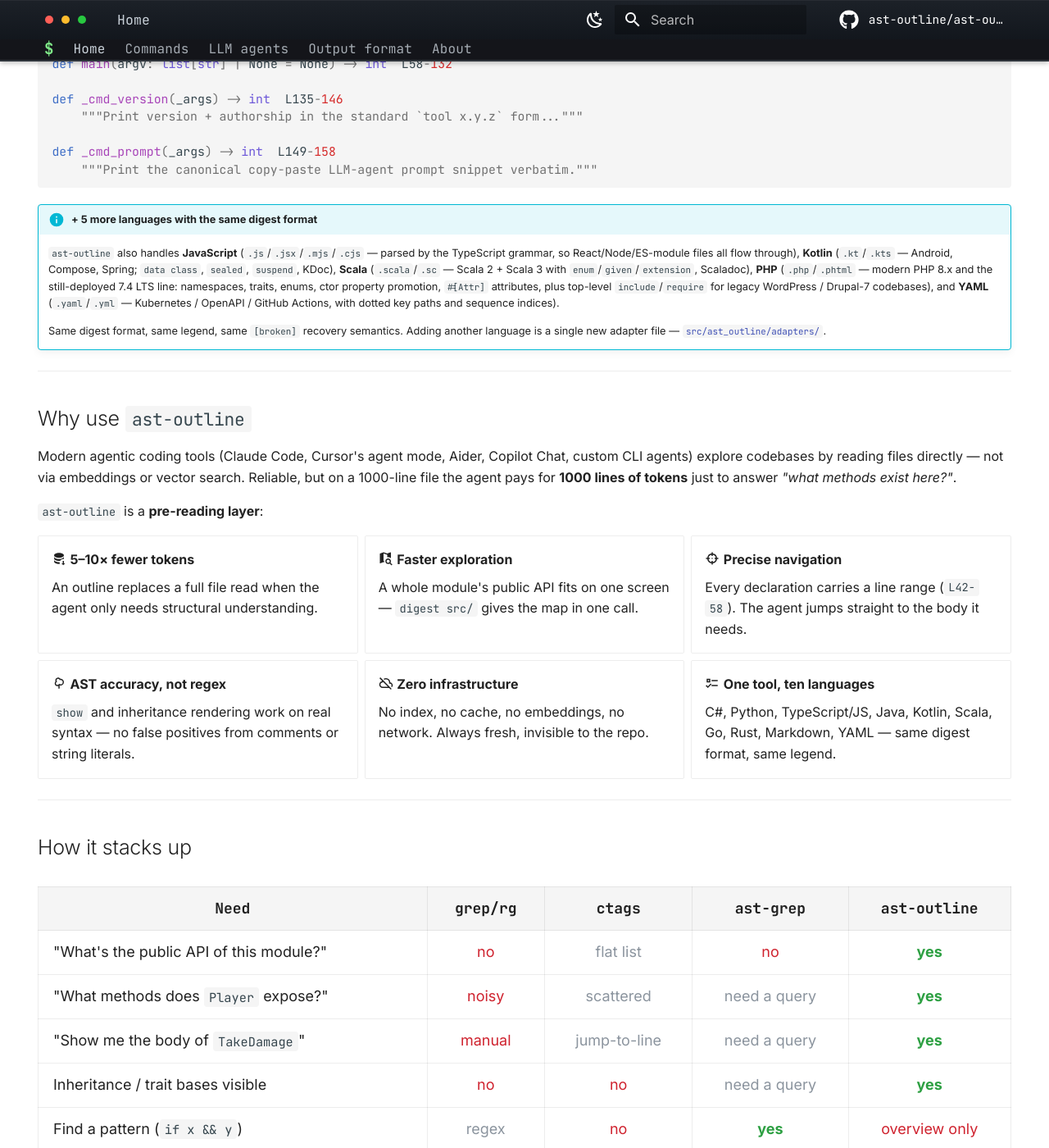
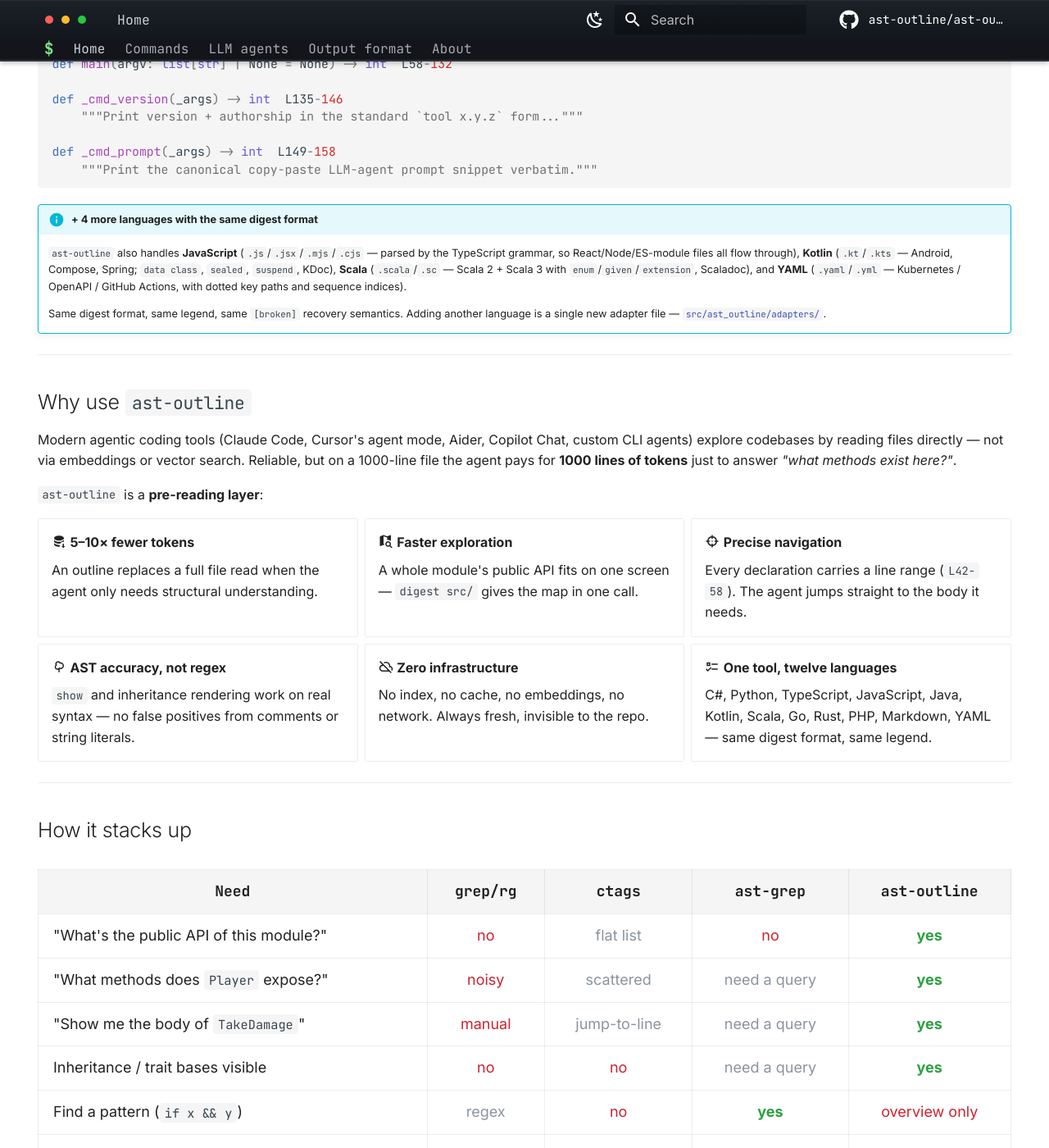
Before and after one commit to ast-outline/ast-outline.github.io, an MkDocs documentation site: the page built from docs/index.md, in a window 1280 px wide and 1400 px high, scrolled down 1220 px. Shown: the whole window at 82% size. Built offline with MkDocs 1.6.1 and Material for MkDocs 9.7.7, drawn with Linux system fonts in a browser that asks for light colours; comment, search, counter and statistics services are not loaded.

Commit message:
docs(index): fix language count — twelve user-visible languages, not eleven
- Drop the "+ 5 more languages" PHP duplicate from the info-box (PHP
  is now its own tab in the carousel — was double-listed)
- Update the "One tool, ten languages" feature card to "twelve" and
  split TypeScript / JavaScript into separate list entries (they
  share the TS grammar internally but are distinct user-visible
  languages with different ecosystems)

````diff
--- a/docs/index.md
+++ b/docs/index.md
@@ -266,17 +266,14 @@ the same way it does in your editor.
         ## License  L49-51
     ```
 
-!!! info "+ 5 more languages with the same digest format"
+!!! info "+ 4 more languages with the same digest format"
     `ast-outline` also handles **JavaScript** (`.js`/`.jsx`/`.mjs`/`.cjs` — parsed by
     the TypeScript grammar, so React/Node/ES-module files all flow through),
     **Kotlin** (`.kt`/`.kts` — Android, Compose, Spring; `data class`, `sealed`,
     `suspend`, KDoc), **Scala** (`.scala`/`.sc` — Scala 2 + Scala 3 with
-    `enum`/`given`/`extension`, Scaladoc), **PHP** (`.php`/`.phtml` — modern
-    PHP 8.x and the still-deployed 7.4 LTS line: namespaces, traits, enums,
-    ctor property promotion, `#[Attr]` attributes, plus top-level
-    `include`/`require` for legacy WordPress / Drupal-7 codebases), and
-    **YAML** (`.yaml`/`.yml` — Kubernetes / OpenAPI / GitHub Actions, with
-    dotted key paths and sequence indices).
+    `enum`/`given`/`extension`, Scaladoc), and **YAML** (`.yaml`/`.yml` —
+    Kubernetes / OpenAPI / GitHub Actions, with dotted key paths and
+    sequence indices).
 
     Same digest format, same legend, same `[broken]` recovery semantics. Adding
     another language is a single new adapter file —
@@ -321,10 +318,10 @@ answer *"what methods exist here?"*.
     No index, no cache, no embeddings, no network. Always fresh,
     invisible to the repo.
 
-- :material-format-list-checks: **One tool, ten languages**
+- :material-format-list-checks: **One tool, twelve languages**
 
-    C#, Python, TypeScript/JS, Java, Kotlin, Scala, Go, Rust,
-    Markdown, YAML — same digest format, same legend.
+    C#, Python, TypeScript, JavaScript, Java, Kotlin, Scala, Go, Rust,
+    PHP, Markdown, YAML — same digest format, same legend.
 
 </div>
 
````
